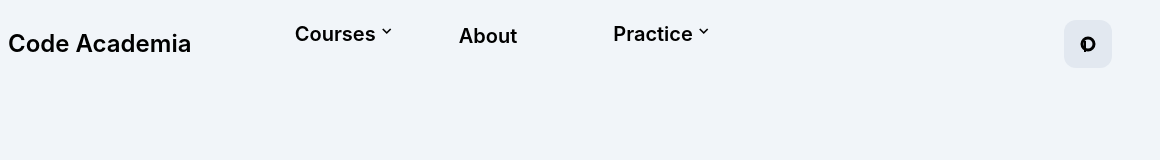
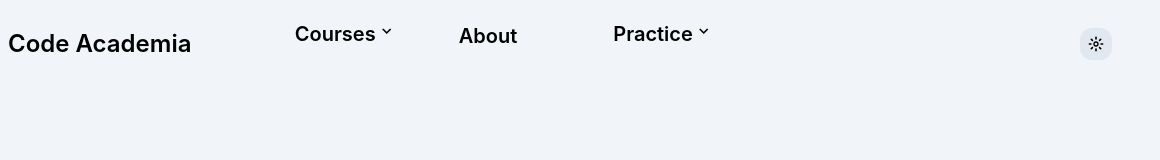
Before and after one commit to ChandraKumarJha/CodeAcademia, a website: page public/index.html in a window 1280 px wide. Shown: the full height of the page, 120-1280 px from the left. Drawn offline with Linux system fonts and the light colour scheme.

```diff
--- a/public/index.html
+++ b/public/index.html
@@ -63,13 +63,23 @@
                 <div id="practiceBox" class="mt-6 text-lg font-medium"></div>
             </div>
         </ul>
-        <button id="theme-toggle" class="text-black fixed right-12 px-2 py-2 rounded-xl dark:text-slate-300 bg-slate-200 dark:bg-slate-800 font-medium cursor-pointer
-        hover:bg-slate-300 dark:hover:bg-slate-900 h-12 w-12 flex items-center justify-center">
-            <svg width="16" height="16">
-              <circle cx="8" cy="8" r="6" stroke="#000000" stroke-width="3" fill="none" />
-              <line x1="5" y1="5" x2="40" y2="5" stroke="black" stroke-width="2" mb-2
-                transform="rotate(90 5 5)" />
-            </svg>
+        <button id="theme-toggle" class="mt-2 text-black fixed right-12 p-2 rounded-xl dark:text-slate-300 bg-slate-200 dark:bg-slate-800 font-medium cursor-pointer
+        hover:bg-slate-300 dark:hover:bg-slate-900 flex items-center justify-center">
+            <svg width="16" height="16" viewBox="0 0 12 12" xmlns="http://w3.org" class="sun-icon">
+  <!-- Hollow Central Circle (Thick 1px stroke, hollow center) -->
+  <circle cx="6" cy="6" r="1.5" stroke="currentColor" stroke-width="1" fill="none" />
+
+  <!-- 8 Short, Thick Rays (Shortened length to match the image) -->
+  <line x1="6" y1="2.2" x2="6" y2="1" stroke="currentColor" stroke-width="1.2" stroke-linecap="round" />
+  <line x1="6" y1="2.2" x2="6" y2="1" stroke="currentColor" stroke-width="1.2" stroke-linecap="round" transform="rotate(45 6 6)" />
+  <line x1="6" y1="2.2" x2="6" y2="1" stroke="currentColor" stroke-width="1.2" stroke-linecap="round" transform="rotate(90 6 6)" />
+  <line x1="6" y1="2.2" x2="6" y2="1" stroke="currentColor" stroke-width="1.2" stroke-linecap="round" transform="rotate(135 6 6)" />
+  <line x1="6" y1="2.2" x2="6" y2="1" stroke="currentColor" stroke-width="1.2" stroke-linecap="round" transform="rotate(180 6 6)" />
+  <line x1="6" y1="2.2" x2="6" y2="1" stroke="currentColor" stroke-width="1.2" stroke-linecap="round" transform="rotate(225 6 6)" />
+  <line x1="6" y1="2.2" x2="6" y2="1" stroke="currentColor" stroke-width="1.2" stroke-linecap="round" transform="rotate(270 6 6)" />
+  <line x1="6" y1="2.2" x2="6" y2="1" stroke="currentColor" stroke-width="1.2" stroke-linecap="round" transform="rotate(315 6 6)" />
+</svg>
+
 
         </button>
 
```
Also changed, not shown: public/css/output.css.
